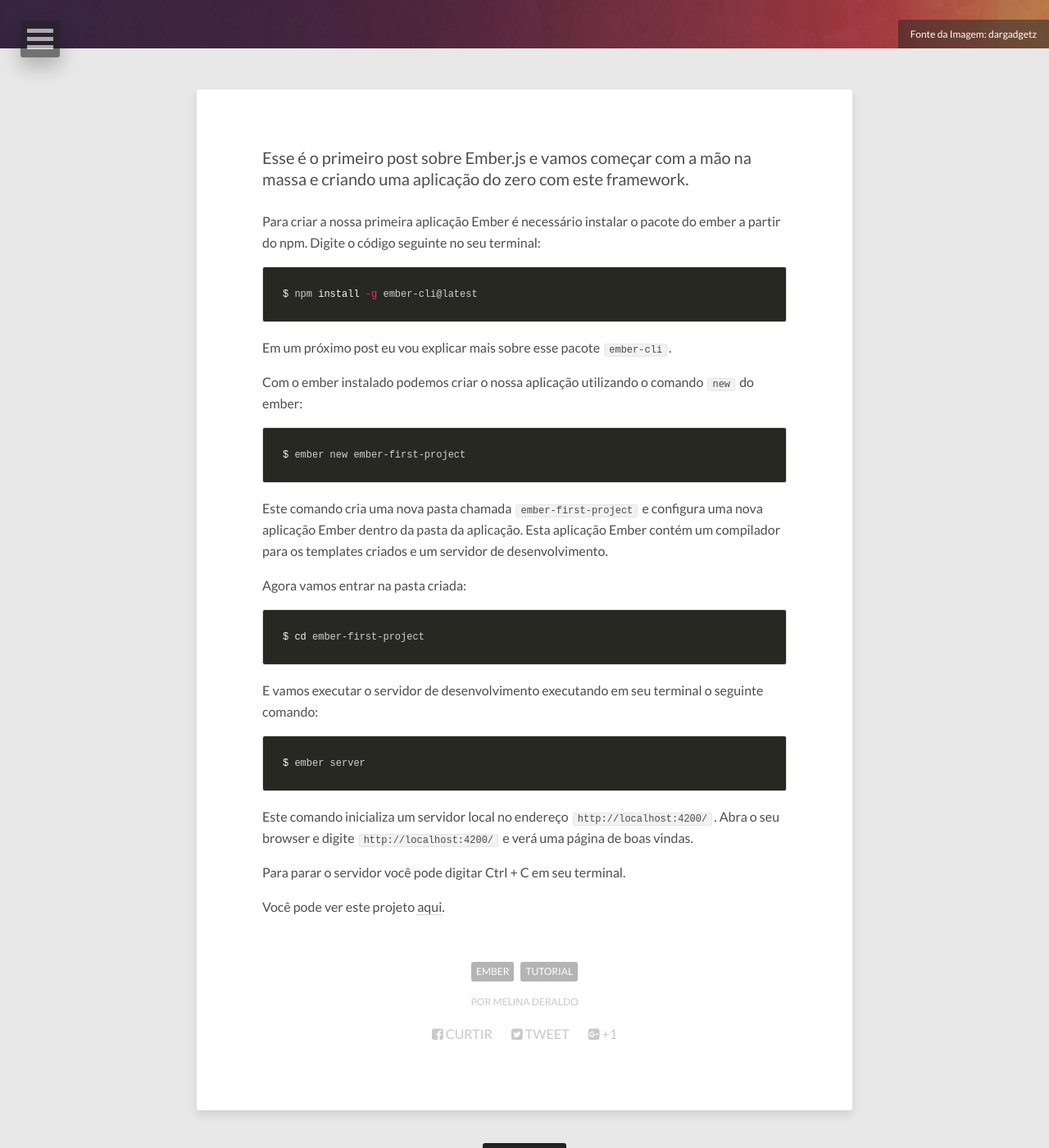
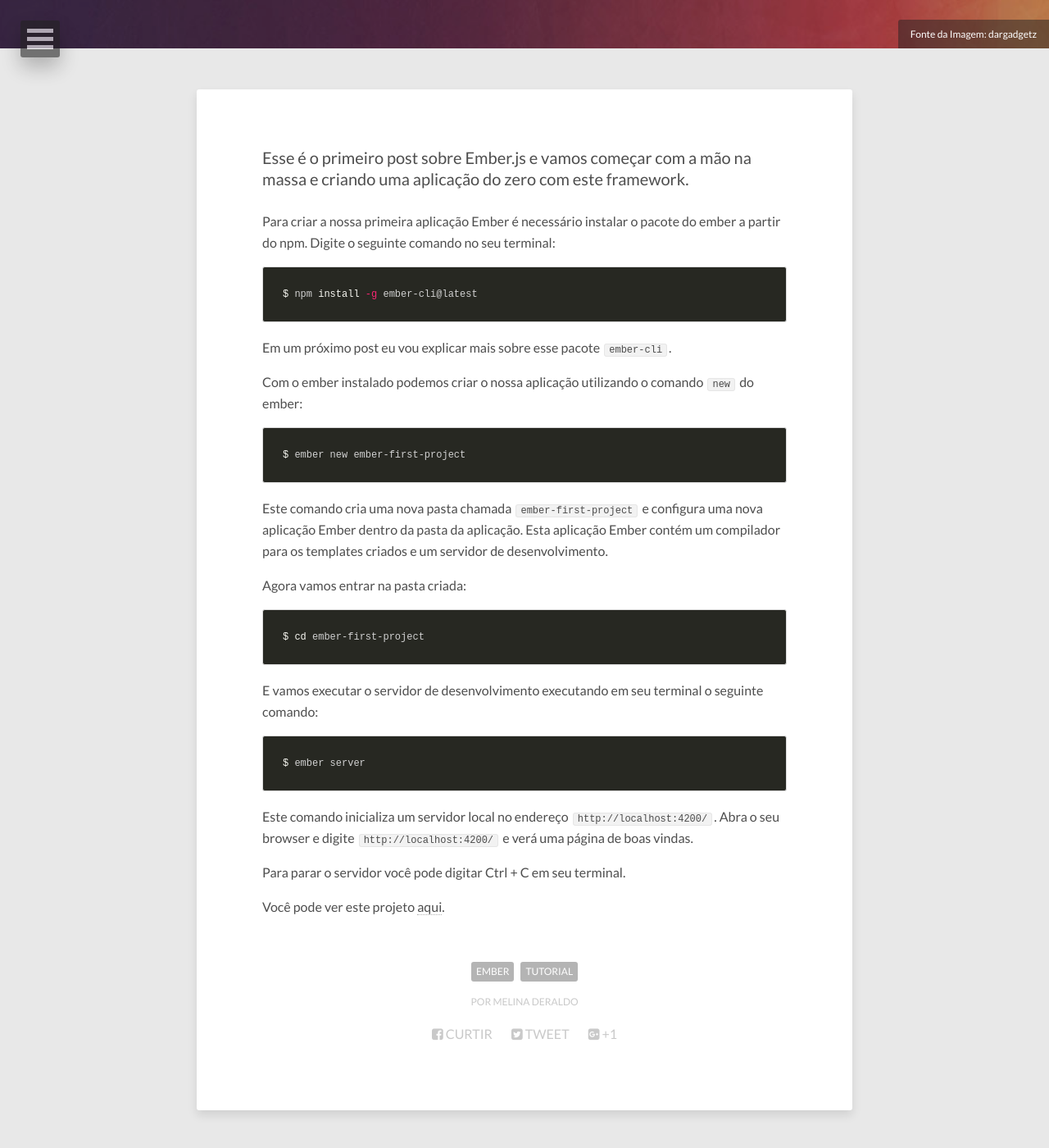
Before and after one commit to girlsoncode/girlsoncode.github.io, a Jekyll site: the page built from _posts/2017-09-02-meu-primeiro-projeto-ember.markdown, in a window 1280 px wide and 1400 px high, scrolled down 341 px. Shown: the whole window at 82% size. Built offline with Jekyll 4.4.1, drawn with Linux system fonts in a browser that asks for light colours; nearby versions of some CDN libraries; some of the changed text lies outside the part shown.

Commit message:
Remove unrelated posts

````diff
--- a/_posts/2017-09-02-meu-primeiro-projeto-ember.markdown
+++ b/_posts/2017-09-02-meu-primeiro-projeto-ember.markdown
@@ -15,7 +15,7 @@ tags: [ember, tutorial]
 
 Esse é o primeiro post sobre Ember.js e vamos começar com a mão na massa e criando uma aplicação do zero com este framework.
 
-Para criar a nossa primeira aplicação Ember é necessário instalar o pacote do ember a partir do npm. Digite o código seguinte no seu terminal:
+Para criar a nossa primeira aplicação Ember é necessário instalar o pacote do ember a partir do npm. Digite o seguinte comando no seu terminal:
 
 ```shell
 $ npm install -g ember-cli@latest
````
Also changed, not shown: _posts/2017-05-19-first-post.markdown (deleted, +0 -7 lines), _posts/2017-05-19-paginao.markdown (deleted, +0 -13 lines).
